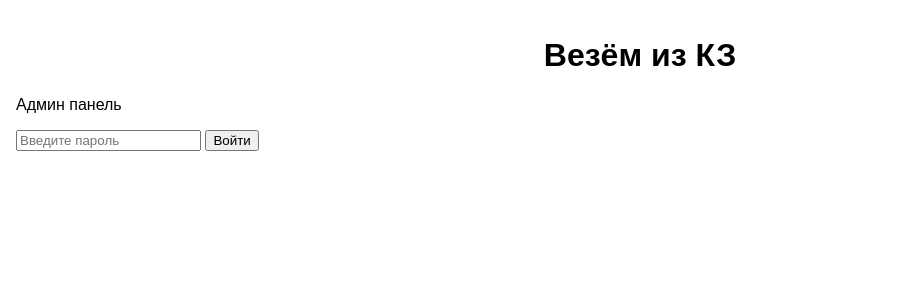
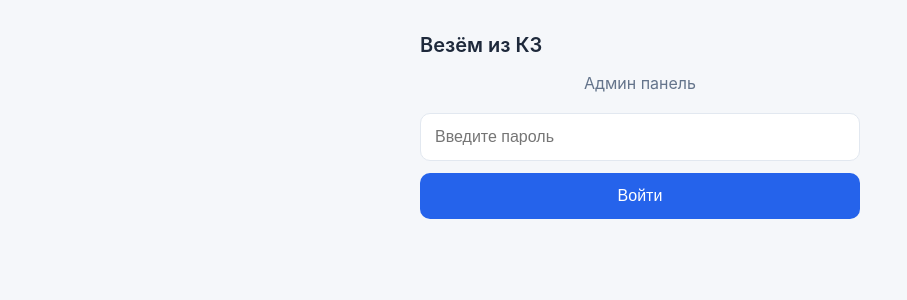
Before and after one commit to lauzhou/VkzTrack, a FastAPI app: page /admin in a window 1280 px wide. Shown: the top 300 px of the page, without its empty margins (0-907 px from the left). Run offline with FastAPI, Linux system fonts and the light colour scheme.

Commit message:
Update style.css

```diff
--- a/static/style.css
+++ b/static/style.css
@@ -1,32 +1,108 @@
+* {
+    box-sizing: border-box;
+}
+
 body {
-    font-family: Arial, sans-serif;
     margin: 0;
-    padding: 1rem;
-    background-color: #fff;
+    font-family: -apple-system, BlinkMacSystemFont, sans-serif;
+    background: #f5f7fa;
+    color: #1e293b;
+}
+
+.container {
+    padding: 20px;
+    max-width: 480px;
+    margin: auto;
 }
 
 h1 {
-    text-align: center;
+    font-size: 20px;
+    font-weight: 600;
+    margin-bottom: 10px;
 }
 
-.package-card {
-    border: 1px solid #ddd;
-    border-radius: 8px;
-    padding: 0.5rem;
-    margin-bottom: 1rem;
+.center-title {
+    text-align: center;
+    margin-bottom: 20px;
 }
 
-.progress-bar {
+.subtitle {
+    text-align: center;
+    color: #64748b;
+    margin-bottom: 20px;
+}
+
+input, select {
+    width: 100%;
+    padding: 14px;
+    margin-bottom: 12px;
+    border-radius: 10px;
+    border: 1px solid #e2e8f0;
+    font-size: 16px;
+}
+
+button {
+    width: 100%;
+    padding: 14px;
+    border-radius: 10px;
+    border: none;
+    background: #2563eb;
+    color: white;
+    font-size: 16px;
+}
+
+.card {
+    background: white;
+    padding: 16px;
+    border-radius: 14px;
+    margin-top: 16px;
+    box-shadow: 0 4px 12px rgba(0,0,0,0.04);
+}
+
+.card-title {
+    font-weight: 600;
+    margin-bottom: 6px;
+}
+
+.track {
+    font-size: 13px;
+    color: #64748b;
+    margin-bottom: 10px;
+}
+
+.progress-container {
     display: flex;
     flex-direction: column;
+    gap: 6px;
+    margin-bottom: 12px;
 }
 
-.status-item span {
-    font-weight: bold;
+.progress-step {
+    font-size: 13px;
+    padding: 6px 10px;
+    border-radius: 8px;
+    background: #e2e8f0;
+    color: #475569;
 }
 
-.status-item p {
-    font-size: 0.85rem;
-    color: #555;
-    margin-left: 1rem;
+.progress-step.active {
+    background: #dbeafe;
+    color: #1e40af;
 }
+
+.status-box {
+    background: #f8fafc;
+    padding: 12px;
+    border-radius: 10px;
+}
+
+.status-name {
+    font-weight: 600;
+    margin-bottom: 6px;
+}
+
+.status-description {
+    font-size: 14px;
+    color: #475569;
+    line-height: 1.4;
+}
```
